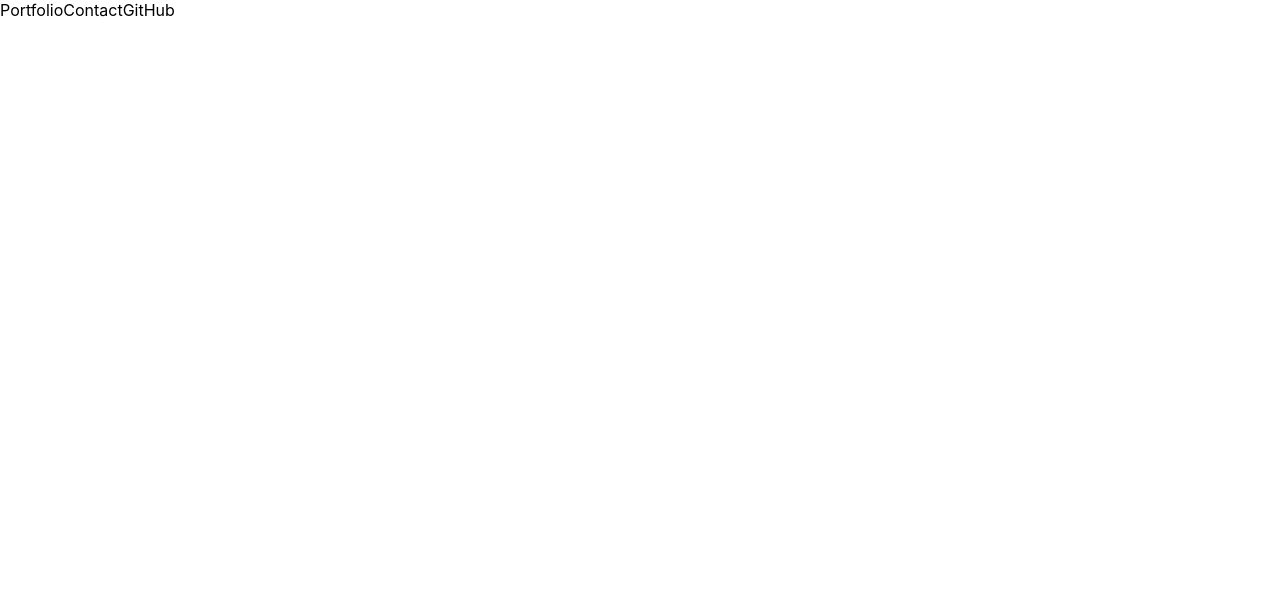
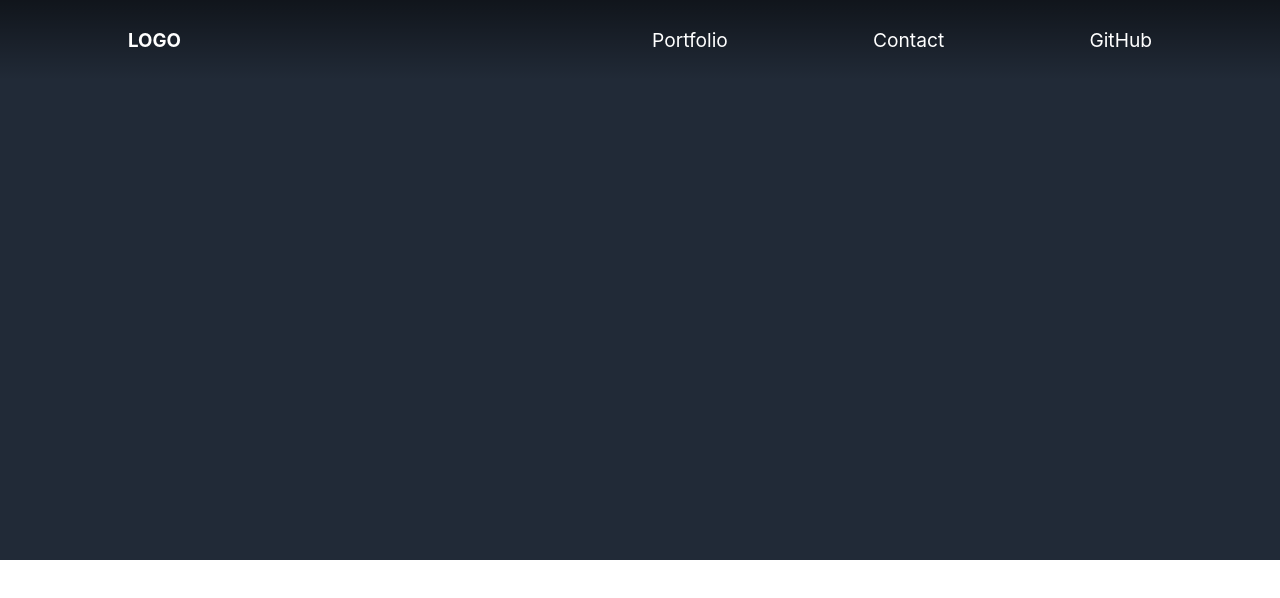
Before and after one commit to ParaguayanViking/nikihellmers.com, a Next.js app: page / in a window 1280 px wide. Shown: the top 598 px of the page. Built offline with nearby package versions, Linux system fonts and the light colour scheme.

Commit message:
Finished menu and header containers

```diff
--- a/pages/index.tsx
+++ b/pages/index.tsx
@@ -16,13 +16,18 @@ const Home: NextPage = () => {
         <div className={styles.header}>
           <div className={styles.menu}>
             <div className={styles.menu_logo}>
-
+              <a href="">
+                <h3>LOGO</h3>
+              </a>
             </div>
-            <div className={styles.menu_bottons}>
+            <div className={styles.menu_items}>
               <a href="#">Portfolio</a>
               <a href="#">Contact</a>
               <a href="#">GitHub</a>
             </div>
+          </div>
+          <div className={styles.title}>
+
           </div>
         </div>
       </main>
--- a/styles/Home.module.css
+++ b/styles/Home.module.css
@@ -1,4 +1,33 @@
 .header {
   display: flex;
+  justify-content: center;
   text-align: center;
+  background-color: #212A37;
+  height: 70vh;
+  width: 100vw;
 }
+.menu {
+  display: flex;
+  flex-direction: row;
+  justify-content: space-between;
+  text-align: center;
+  height: 80px;
+  width: 100%;
+  padding: 0 10%;
+  background: rgb(0,0,0);
+  background: linear-gradient(180deg, rgba(0,0,0,0.5) 0%, rgba(0,0,0,0) 100%);
+}
+.menu_logo {
+  display: flex;
+  justify-content: space-evenly;
+  align-items: center;
+  color: #FFFFFF;
+}
+.menu_items {
+  display: flex;
+  justify-content: space-between;
+  align-items: center;
+  width: 500px;
+  color: #FFFFFF;
+  font-size: larger;
+}
```
